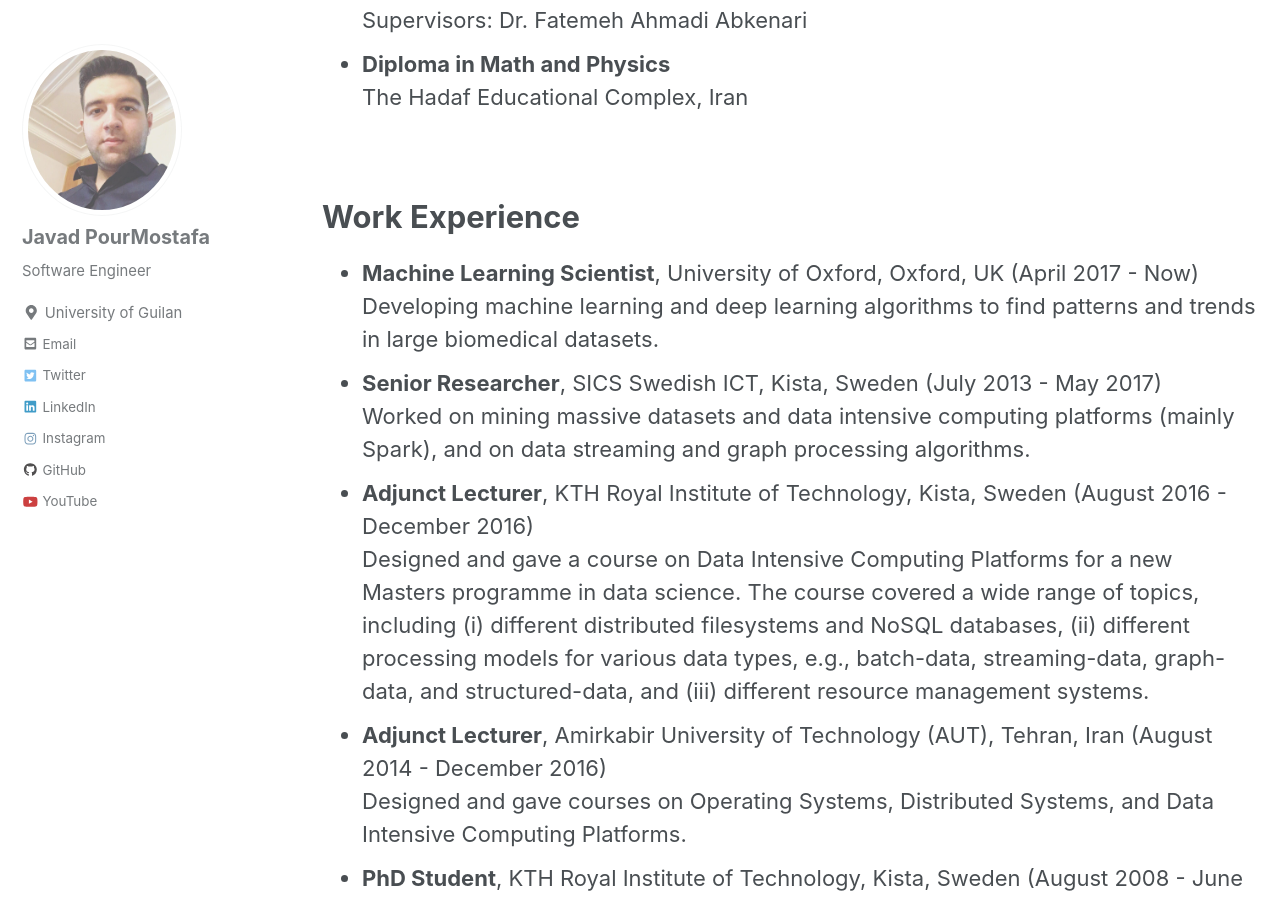
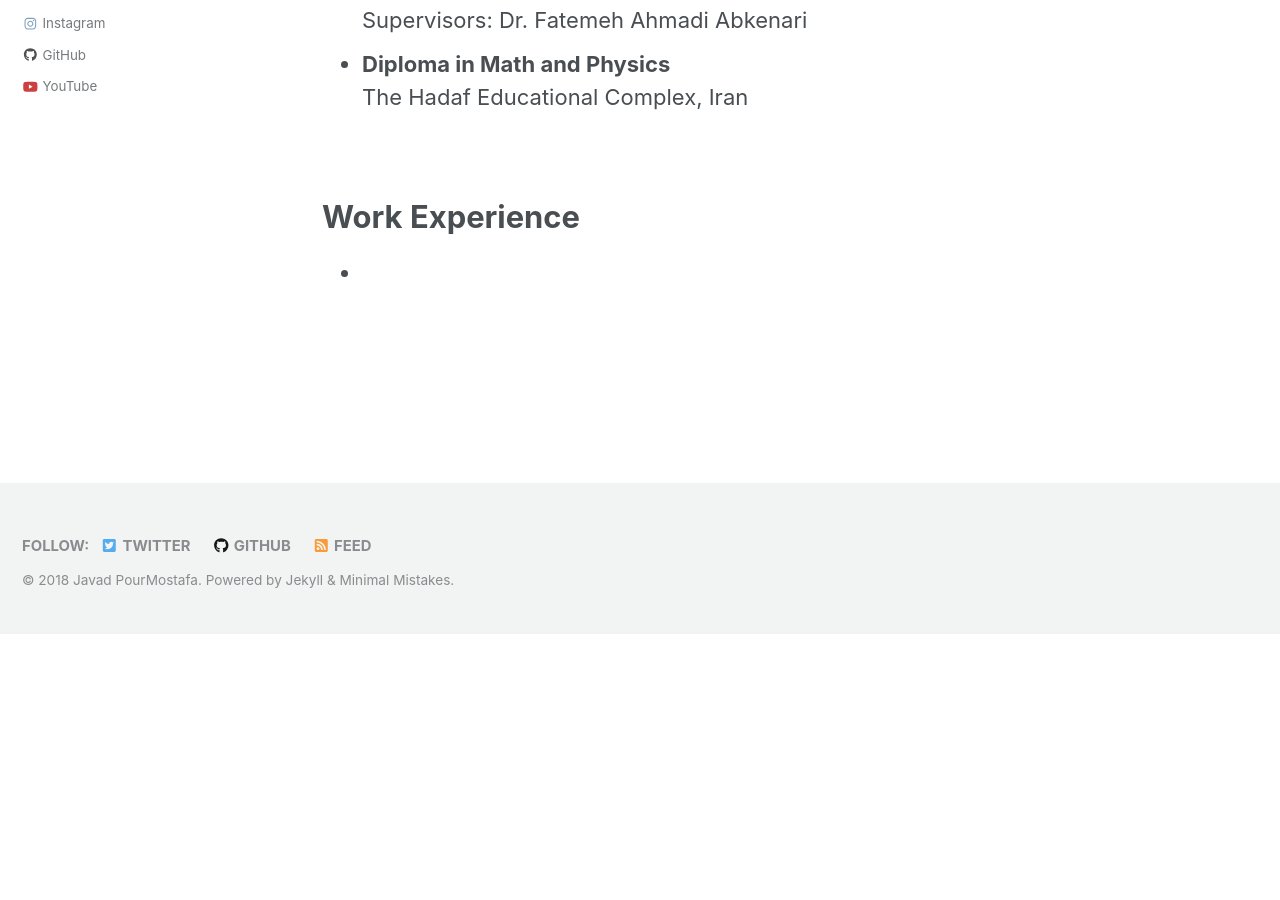
Before and after one commit to JoyeBright/JoyeBright.github.io, a Jekyll site: the page built from _pages/cv.md, in a window 1280 px wide and 900 px high, scrolled down 598 px. Built offline with Jekyll 4.4.1, drawn with Linux system fonts in a browser that asks for light colours; nearby versions of some CDN libraries; after the commit the page ends 1233 px from its top, so only the background shows below that; some of the changed text lies outside the part shown.

Commit message:
Update cv.md

```diff
--- a/_pages/cv.md
+++ b/_pages/cv.md
@@ -29,23 +29,7 @@ author_profile: true
 <!----------------------------------------->
 # Work Experience
 <ul>
-<li><b>Machine Learning Scientist</b>, University of Oxford, Oxford, UK (April 2017 - Now)<br>
-Developing machine learning and deep learning algorithms to find patterns and trends in large biomedical datasets.</li>
-<li><b>Senior Researcher</b>, SICS Swedish ICT, Kista, Sweden (July 2013 - May 2017)<br>
-Worked on mining massive datasets and data intensive computing platforms (mainly Spark), and on data streaming and graph processing algorithms.</li>
-<li><b>Adjunct Lecturer</b>, KTH Royal Institute of Technology, Kista, Sweden (August 2016 - December 2016)<br>
-Designed and gave a course on Data Intensive Computing Platforms for a new Masters programme in data science. The course covered a wide range of topics, including (i) different distributed filesystems and NoSQL databases, (ii) different processing models for various data
-types, e.g., batch-data, streaming-data, graph-data, and structured-data, and (iii) different resource management systems.</li>
-<li><b>Adjunct Lecturer</b>, Amirkabir University of Technology (AUT), Tehran, Iran (August 2014 - December 2016)<br>
-Designed and gave courses on Operating Systems, Distributed Systems, and Data Intensive Computing Platforms.</li>
-<li><b>PhD Student</b>, KTH Royal Institute of Technology, Kista, Sweden (August 2008 - June 2013)<br>
-Worked on distributed systems</b>, including Peer-to-Peer content distribution networks, gossipbased algorithms and large scale publish/subscribe systems.</li>
-<li><b>Researcher</b>, Parallel Dator Centrum (PDC), Stockholm, Sweden (January 2007 - April 2007)<br>
-Worked on grid resource management, and dynamic resource allocation on gLite.</li>
-<li><b>Linux Technical Leader</b>, DPI Co., SiNA Co., and GATA Co., Tehran, Iran (January 2000 - December 2006)<br>
-Built different customized Linux distributions, e.g., embedded Linux kernel, file systems, and device drivers.</li>
-<li><b>Network Administrator</b>, DP Co., Tehran, Iran (January 2001 - December 2002)<br>
-Worked as a local area network administrator.</li>
+ <li></li>
 </ul>
 
 <br>
```
